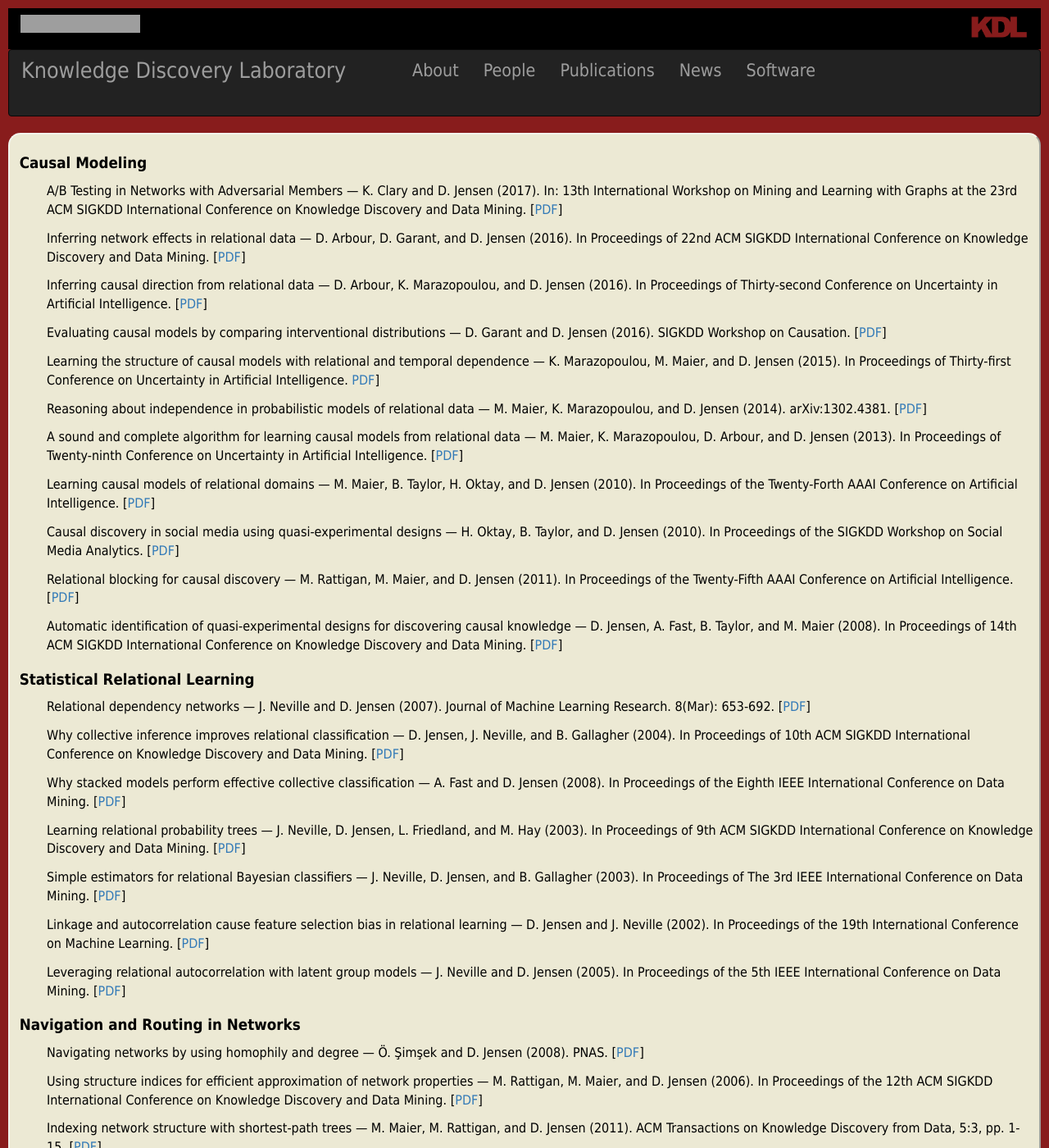
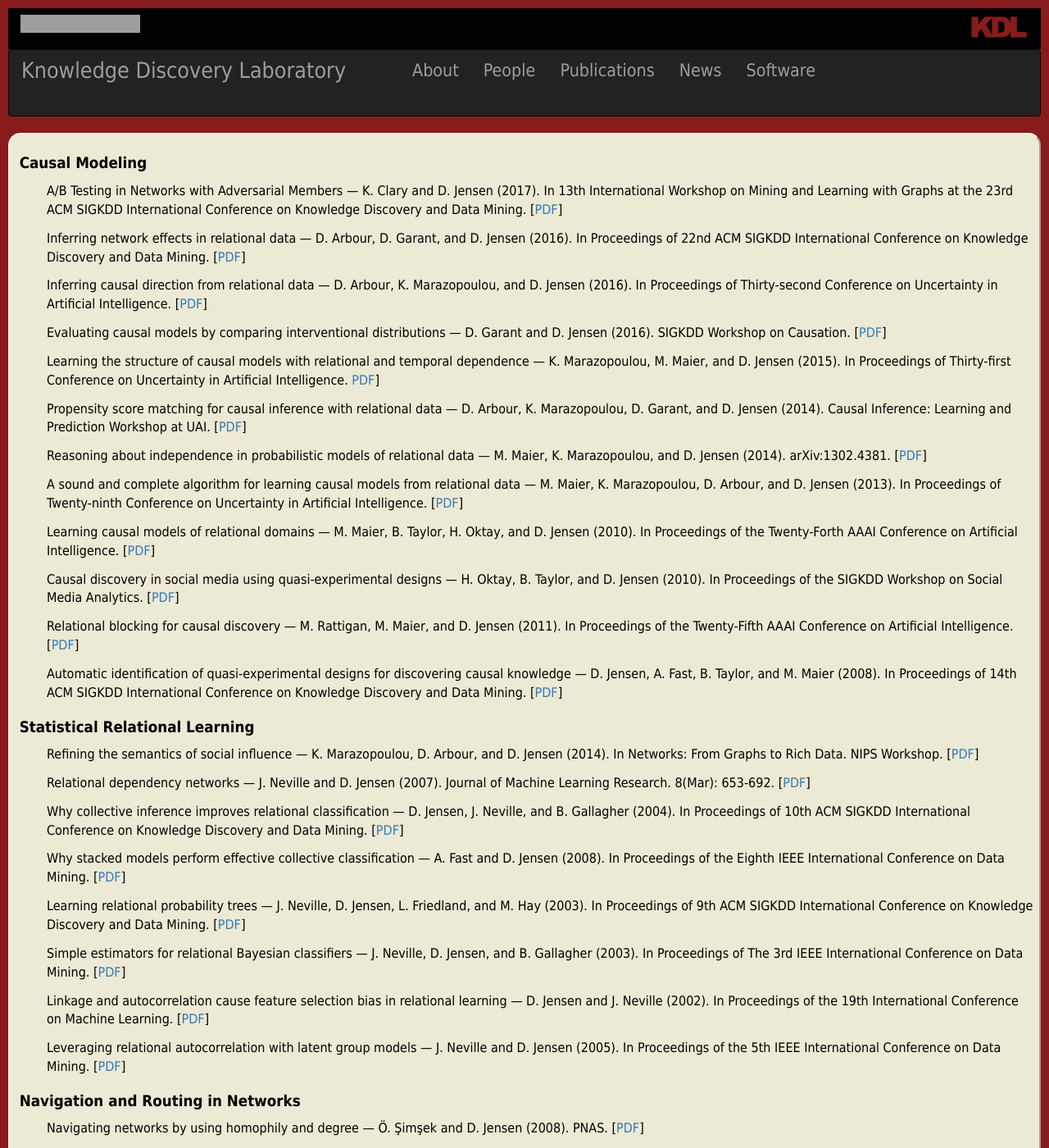
Before and after one commit to KDL-umass/kdl-umass.github.io, a Jekyll site: the page built from publications.md, in a window 1280 px wide and 1400 px high. Shown: the whole window at 82% size. Built offline with Jekyll 4.4.1, drawn with Linux system fonts in a browser that asks for light colours; nearby versions of some CDN libraries; our own code applies the rules of GitHub Pages for plain Markdown files; comment, search, counter and statistics services are not loaded; grey boxes are pictures that could not be loaded.

Commit message:
Added a few workshop papers

```diff
--- a/publications.md
+++ b/publications.md
@@ -1,6 +1,6 @@
 <h1>Causal Modeling</h1>
 <ul>
-<li class="nobullet pub">A/B Testing in Networks with Adversarial Members &mdash; K. Clary and D. Jensen (2017). In: 13th International Workshop on Mining and Learning with Graphs at the 23rd ACM SIGKDD International Conference on Knowledge Discovery and Data Mining. [<a href="http://www.mlgworkshop.org/2017/paper/MLG2017_paper_27.pdf">PDF</a>]
+<li class="nobullet pub">A/B Testing in Networks with Adversarial Members &mdash; K. Clary and D. Jensen (2017). In 13th International Workshop on Mining and Learning with Graphs at the 23rd ACM SIGKDD International Conference on Knowledge Discovery and Data Mining. [<a href="http://www.mlgworkshop.org/2017/paper/MLG2017_paper_27.pdf">PDF</a>]
 </li>
 
 <li class="nobullet pub">Inferring network effects in relational data &mdash; D. Arbour, D. Garant, and D. Jensen (2016). In Proceedings of 22nd ACM SIGKDD International Conference on Knowledge Discovery and Data Mining. [<a href="http://auai.org/uai2015/proceedings/papers/86.pdf">PDF</a>]
@@ -13,6 +13,9 @@
 </li>
 
 <li class="nobullet pub">Learning the structure of causal models with relational and temporal dependence &mdash; K. Marazopoulou, M. Maier, and D. Jensen (2015). In Proceedings of Thirty-first Conference on Uncertainty in Artificial Intelligence. <a href="http://auai.org/uai2015/proceedings/papers/86.pdf">PDF</a>]
+</li>
+
+<li class="nobullet pub">Propensity score matching for causal inference with relational data &mdash; D. Arbour, K. Marazopoulou, D. Garant, and D. Jensen (2014). Causal Inference: Learning and Prediction Workshop at UAI. [<a href="https://staff.fnwi.uva.nl/j.m.mooij/uai2014-causality-workshop/papers/paper5.pdf">PDF</a>]
 </li>
 
 <li class="nobullet pub">Reasoning about independence in probabilistic models of relational data &mdash; M. Maier, K. Marazopoulou, and D. Jensen (2014). arXiv:1302.4381. [<a href="http://arxiv.org/pdf/1302.4381v3.pdf">PDF</a>]
@@ -36,6 +39,10 @@
 
 <h1>Statistical Relational Learning</h1>
 <ul>
+
+<li class="nobullet pub">Refining the semantics of social influence &mdash; K. Marazopoulou, D. Arbour, and D. Jensen (2014). In Networks: From Graphs to Rich Data. NIPS Workshop. [<a href="http://arxiv.org/pdf/1412.5238v1.pdf">PDF</a>]
+</li>
+
 <li class="nobullet pub">Relational dependency networks &mdash; J. Neville and D. Jensen (2007). Journal of Machine Learning Research. 8(Mar): 653-692. [<a href="https://kdl.cs.umass.edu/papers/neville-jmlr2007.pdf">PDF</a>]
 </li>
 
```
